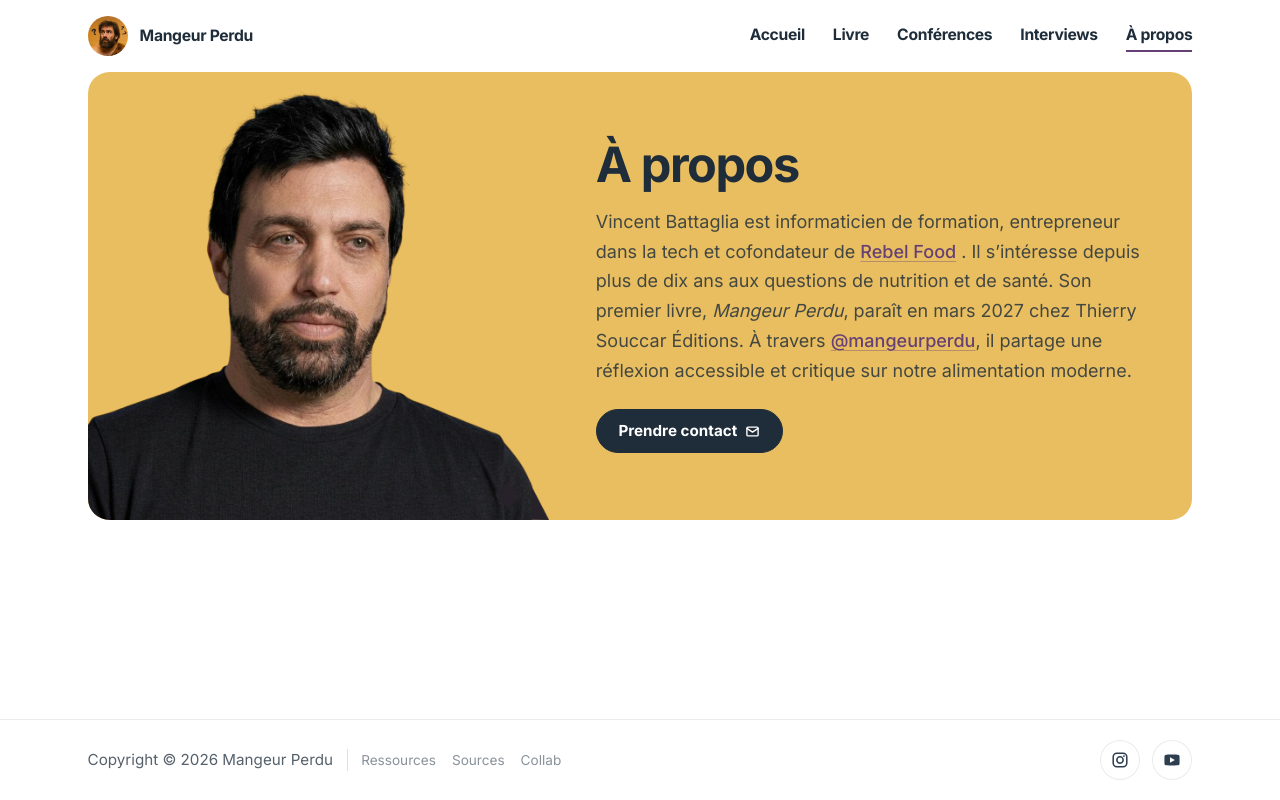
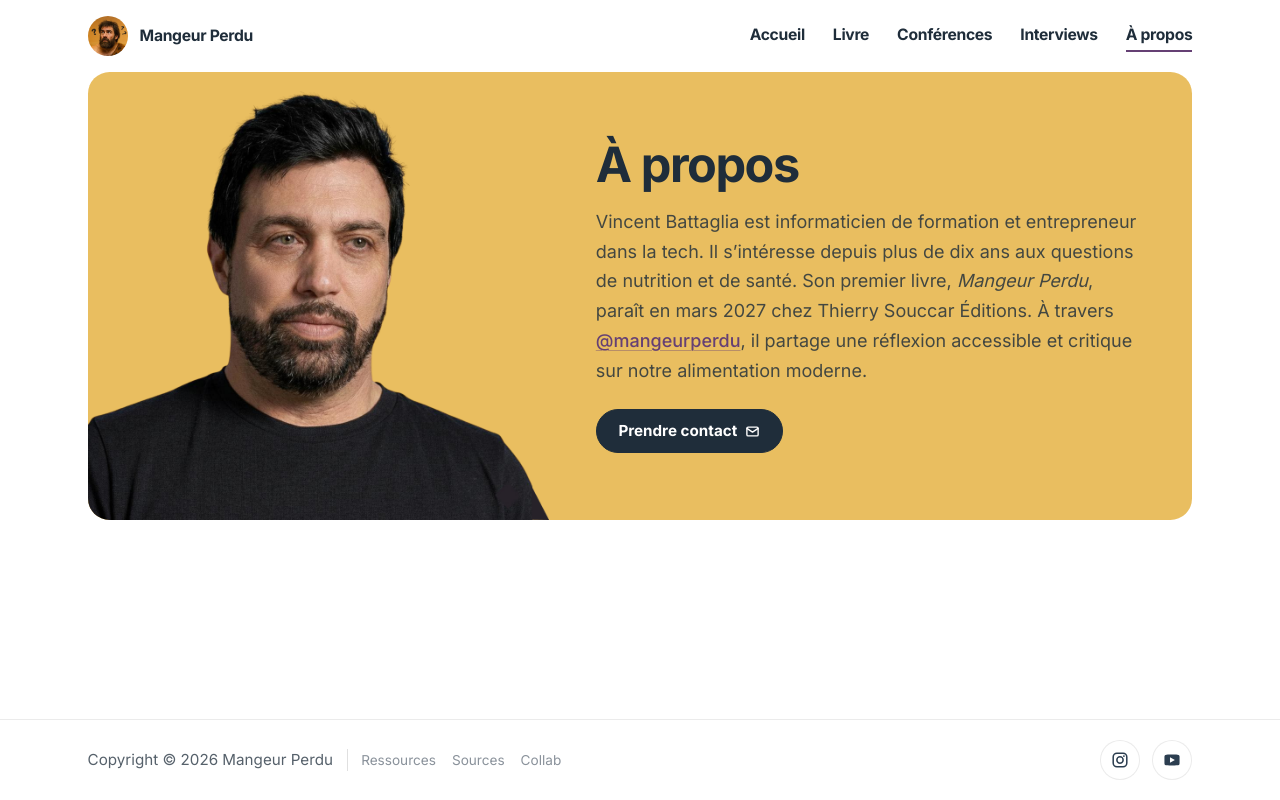
Before and after one commit to vinch/mangeurperdu, a SvelteKit app: page /about in a window 1280 px wide. Built offline with nearby package versions, Linux system fonts and the light colour scheme.

Commit message:
Remove Rebel Food cofounder mention from the About bio.
Co-authored-by: Cursor <cursoragent@cursor.com>

```diff
--- a/src/routes/(site)/about/+page.svelte
+++ b/src/routes/(site)/about/+page.svelte
@@ -9,7 +9,7 @@
   <title>À propos — Mangeur Perdu</title>
   <meta
     name="description"
-    content="Vincent Battaglia : informaticien de formation, entrepreneur tech, auteur de Mangeur Perdu (mars 2027, Thierry Souccar Éditions), cofondateur de Rebel Food."
+    content="Vincent Battaglia : informaticien de formation, entrepreneur tech, auteur de Mangeur Perdu (mars 2027, Thierry Souccar Éditions)."
   />
 </svelte:head>
 
@@ -19,16 +19,10 @@
     <div class="about-hero-copy">
       <h1>À propos</h1>
       <p class="lead">
-        Vincent Battaglia est informaticien de formation, entrepreneur dans la
-        tech et cofondateur de
-        <a
-          href="https://www.rebelfood.eu"
-          target="_blank"
-          rel="noopener noreferrer">Rebel Food</a
-        >
-        . Il s’intéresse depuis plus de dix ans aux questions de nutrition et de
-        santé. Son premier livre, <em>{BOOK_TITLE}</em>, paraît {BOOK_RELEASE_ABOUT}.
-        À travers
+        Vincent Battaglia est informaticien de formation et entrepreneur dans la
+        tech. Il s’intéresse depuis plus de dix ans aux questions de nutrition
+        et de santé. Son premier livre, <em>{BOOK_TITLE}</em>, paraît
+        {BOOK_RELEASE_ABOUT}. À travers
         <a
           href="https://www.instagram.com/mangeurperdu/"
           target="_blank"
```
